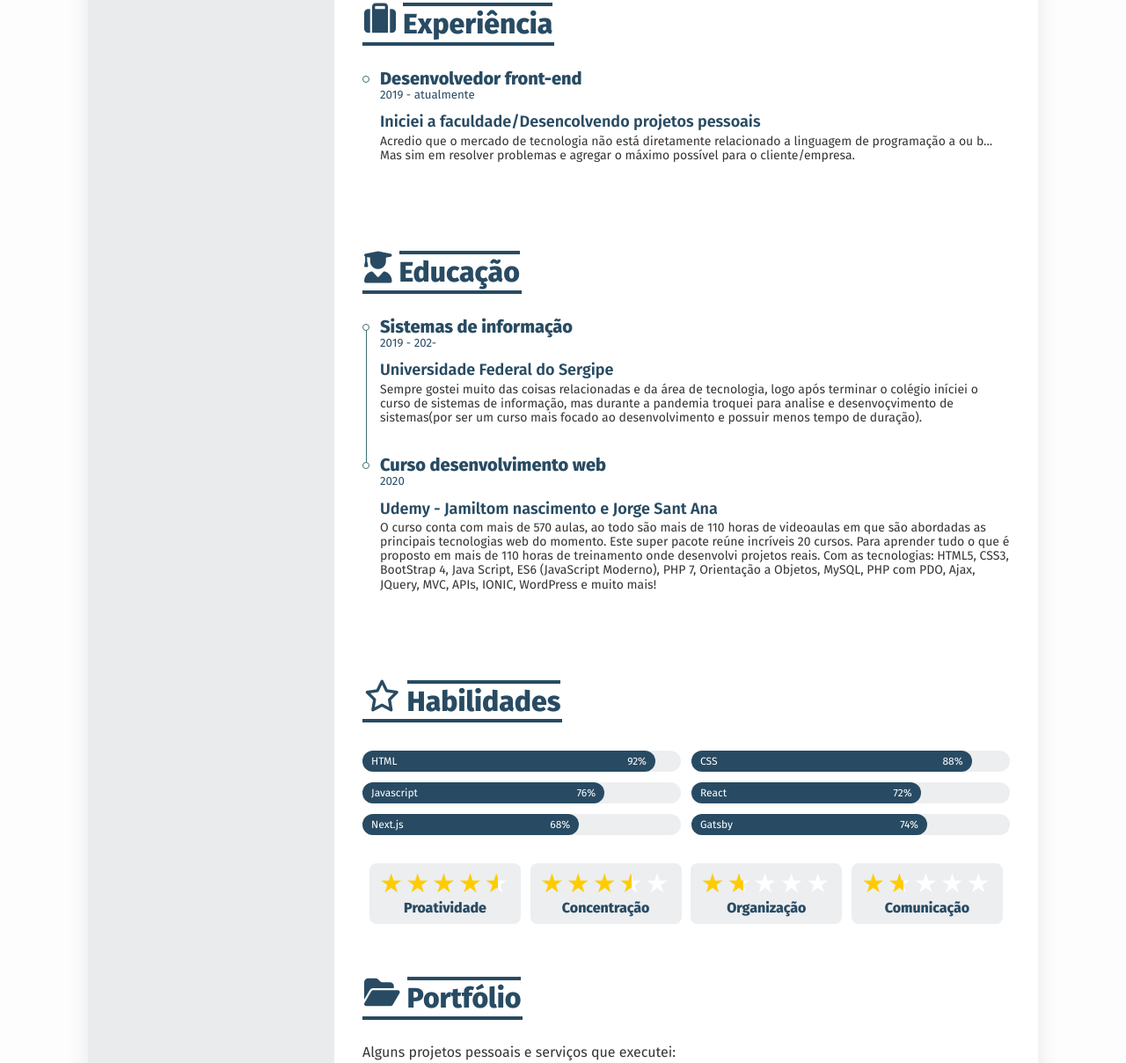
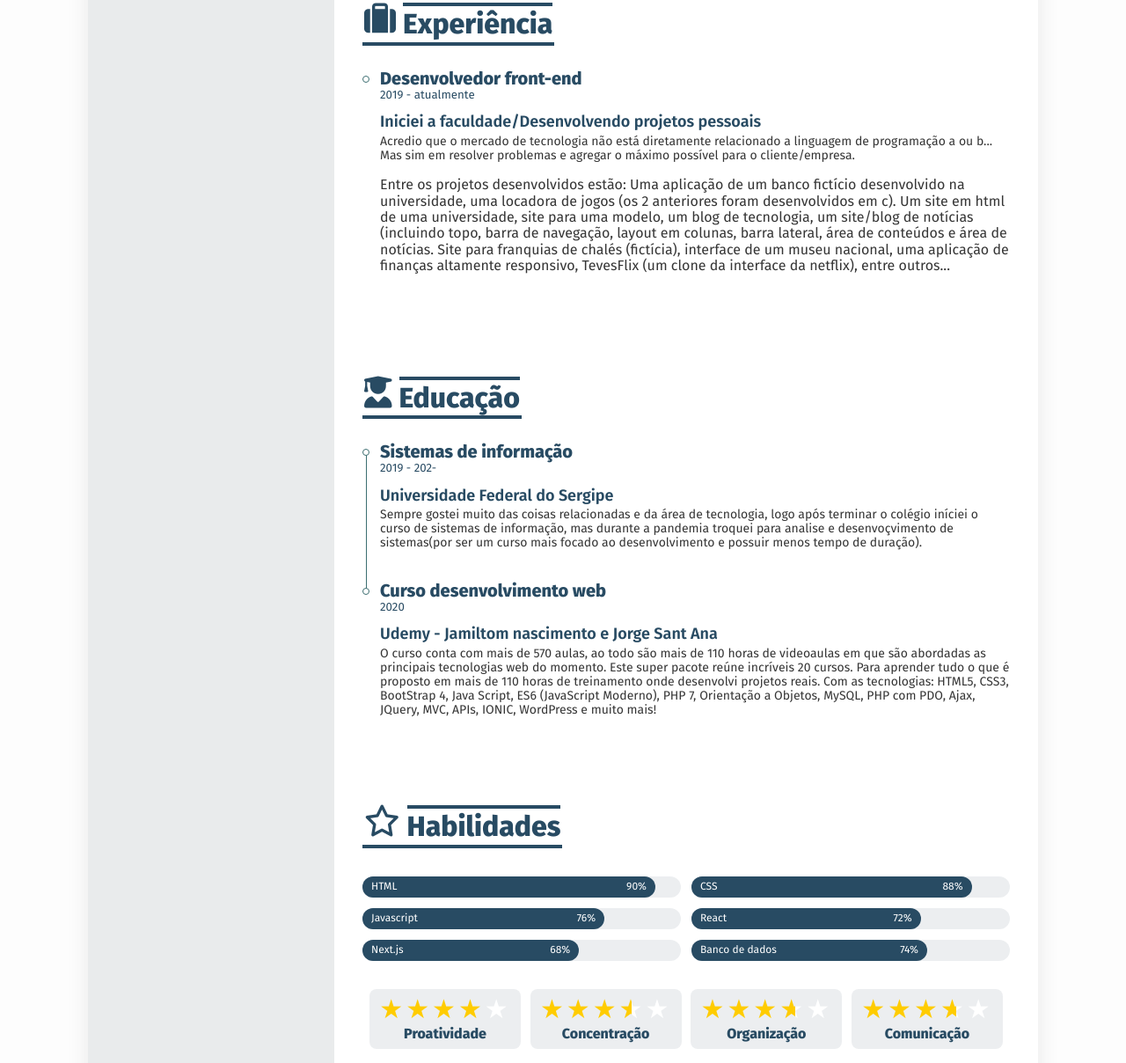
Before and after one commit to Teves-web/cv-responsivo, a plain HTML site: page index.html in a window 1280 px wide. Shown: the part 457-1665 px from the top of the page at 88% size. Drawn offline with nearby package versions, Linux system fonts and the light colour scheme.

Commit message:
Update index.html

```diff
--- a/index.html
+++ b/index.html
@@ -122,13 +122,25 @@
               <h4 class="timeline-title">Desenvolvedor front-end</h4>
               <h5 class="timeline-time">2019 - atualmente</h5>
               <h6 class="timeline-place">
-                Iniciei a faculdade/Desencolvendo projetos pessoais
+                Iniciei a faculdade/Desenvolvendo projetos pessoais
               </h6>
               <p class="timeline-text">
                 Acredio que o mercado de tecnologia não está diretamente
                 relacionado a linguagem de programação a ou b... Mas sim em
                 resolver problemas e agregar o máximo possível para o
                 cliente/empresa.
+              </p>
+              <p>
+                Entre os projetos desenvolvidos estão: Uma aplicação de um banco
+                fictício desenvolvido na universidade, uma locadora de jogos (os
+                2 anteriores foram desenvolvidos em c). Um site em html de uma
+                universidade, site para uma modelo, um blog de tecnologia, um
+                site/blog de notícias (incluindo topo, barra de navegação,
+                layout em colunas, barra lateral, área de conteúdos e área de
+                notícias. Site para franquias de chalés (fictícia), interface de
+                um museu nacional, uma aplicação de finanças altamente
+                responsivo, TevesFlix (um clone da interface da netflix), entre
+                outros...
               </p>
             </li>
           </ul>
@@ -180,7 +192,7 @@
               <div class="progress-bar" role="progressbar" style="width: 92%">
                 <div class="progress-text">
                   <span>HTML</span>
-                  <span>92%</span>
+                  <span>90%</span>
                 </div>
               </div>
             </div>
@@ -219,7 +231,7 @@
             <div class="progress">
               <div class="progress-bar" role="progressbar" style="width: 74%">
                 <div class="progress-text">
-                  <span>Gatsby</span>
+                  <span>Banco de dados</span>
                   <span>74%</span>
                 </div>
               </div>
@@ -227,7 +239,7 @@
           </div>
           <div class="soft-skills">
             <div class="soft-skill">
-              <div class="soft-skill-rating" style="--rating: 4.5"></div>
+              <div class="soft-skill-rating" style="--rating: 4"></div>
               <h4 class="soft-skill-label">Proatividade</h4>
             </div>
             <div class="soft-skill">
@@ -235,11 +247,11 @@
               <h4 class="soft-skill-label">Concentração</h4>
             </div>
             <div class="soft-skill">
-              <div class="soft-skill-rating" style="--rating: 1.6"></div>
+              <div class="soft-skill-rating" style="--rating: 3.6"></div>
               <h4 class="soft-skill-label">Organização</h4>
             </div>
             <div class="soft-skill">
-              <div class="soft-skill-rating" style="--rating: 1.6"></div>
+              <div class="soft-skill-rating" style="--rating: 3.6"></div>
               <h4 class="soft-skill-label">Comunicação</h4>
             </div>
           </div>
```
